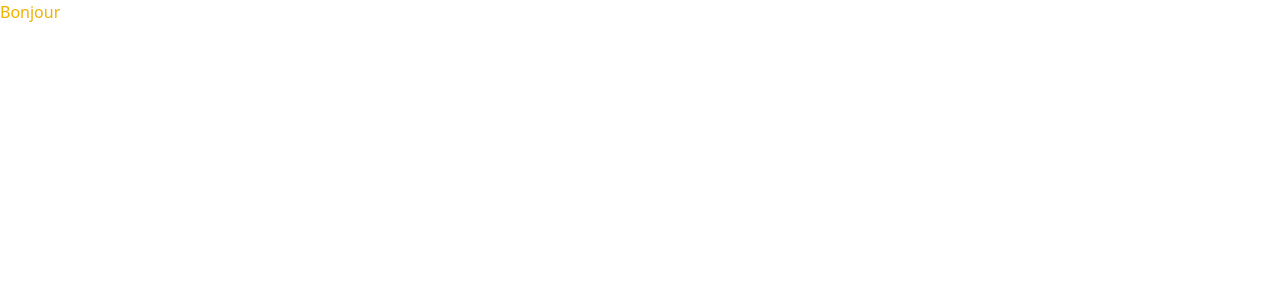
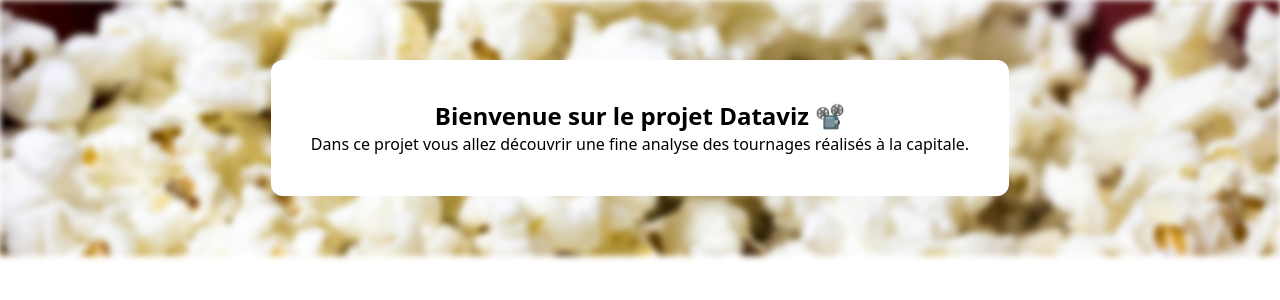
Before and after one commit to freezer49/DATAVIZ-JC, a React (Vite) app: page / in a window 1280 px wide. Shown: the top 300 px of the page. Built offline with nearby package versions, Linux system fonts and the light colour scheme.

Commit message:
Section image ok

```diff
--- a/src/App.tsx
+++ b/src/App.tsx
@@ -1,10 +1,12 @@
-import { useState } from "react";
-import reactLogo from "./assets/react.svg";
-import viteLogo from "/vite.svg";
 import "./App.css";
+import Image from "./components/Image";
 
 function App() {
-  return <div className="text-yellow-500"> Bonjour </div>;
+  return (
+    <div>
+      <Image />
+    </div>
+  );
 }
 
 export default App;
--- /dev/null
+++ b/src/components/Image.tsx
@@ -0,0 +1,27 @@
+import accueil from "../assets/accueil.jpg";
+
+export default function BackgroundWithText() {
+  return (
+    <div className="relative w-full h-64">
+      {/* Background flou */}
+      <div
+        className="absolute inset-0 bg-cover bg-center bg-no-repeat blur-[3px]"
+        style={{ backgroundImage: `url(${accueil})` }}
+      ></div>
+
+      {/* Contenu net */}
+      <div className="relative z-10 flex items-center justify-center h-full flex flex-col p-0 text-center">
+        <div className="bg-white p-10 rounded-xl">
+          <h1 className="text-black text-2xl font-bold">
+            Bienvenue sur le projet Dataviz 📽️
+          </h1>
+
+          <p className="text-black">
+            Dans ce projet vous allez découvrir une fine analyse des tournages
+            réalisés à la capitale.
+          </p>
+        </div>
+      </div>
+    </div>
+  );
+}
```
